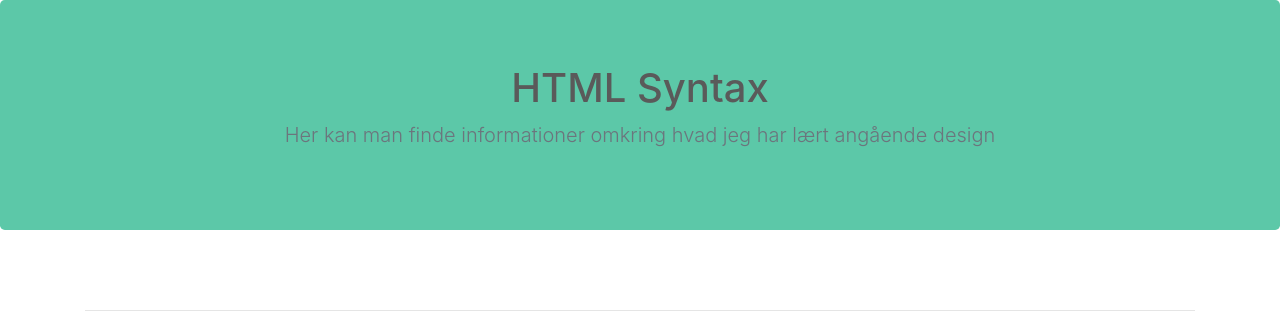
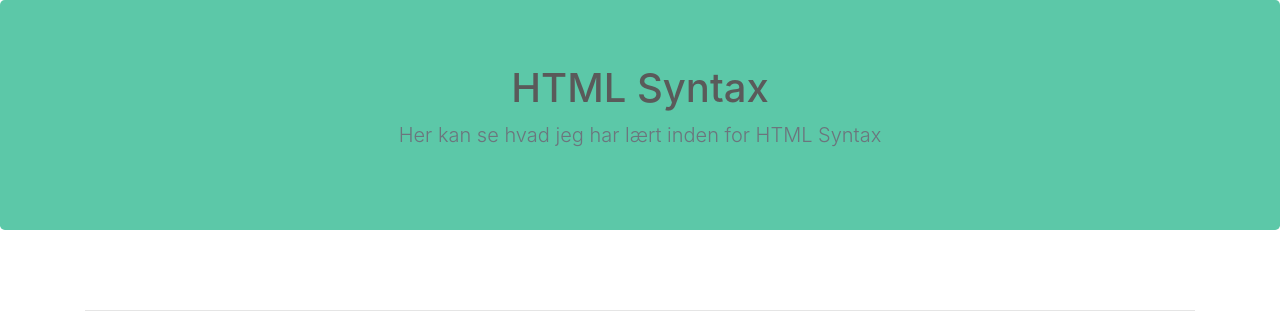
Before and after one commit to Jhm20P/L-ringsportfolio, a PHP site: page /htmlsyntax.php in a window 1280 px wide. Shown: the part 56-372 px from the top of the page. Run offline with PHP 8.4, Linux system fonts and the light colour scheme; some libraries are stand-ins or nearby versions.

Commit message:
Update htmlsyntax.php

```diff
--- a/lærings-portfolio/htmlsyntax.php
+++ b/lærings-portfolio/htmlsyntax.php
@@ -48,7 +48,7 @@
   <section class="jumbotron text-center">
     <div class="container">
       <h1>HTML Syntax</h1>
-      <p class="lead text-muted">Her kan man finde informationer omkring hvad jeg har lært angående design</p>
+      <p class="lead text-muted">Her kan se hvad jeg har lært inden for HTML Syntax</p>
     </div>
   </section>
 
```
